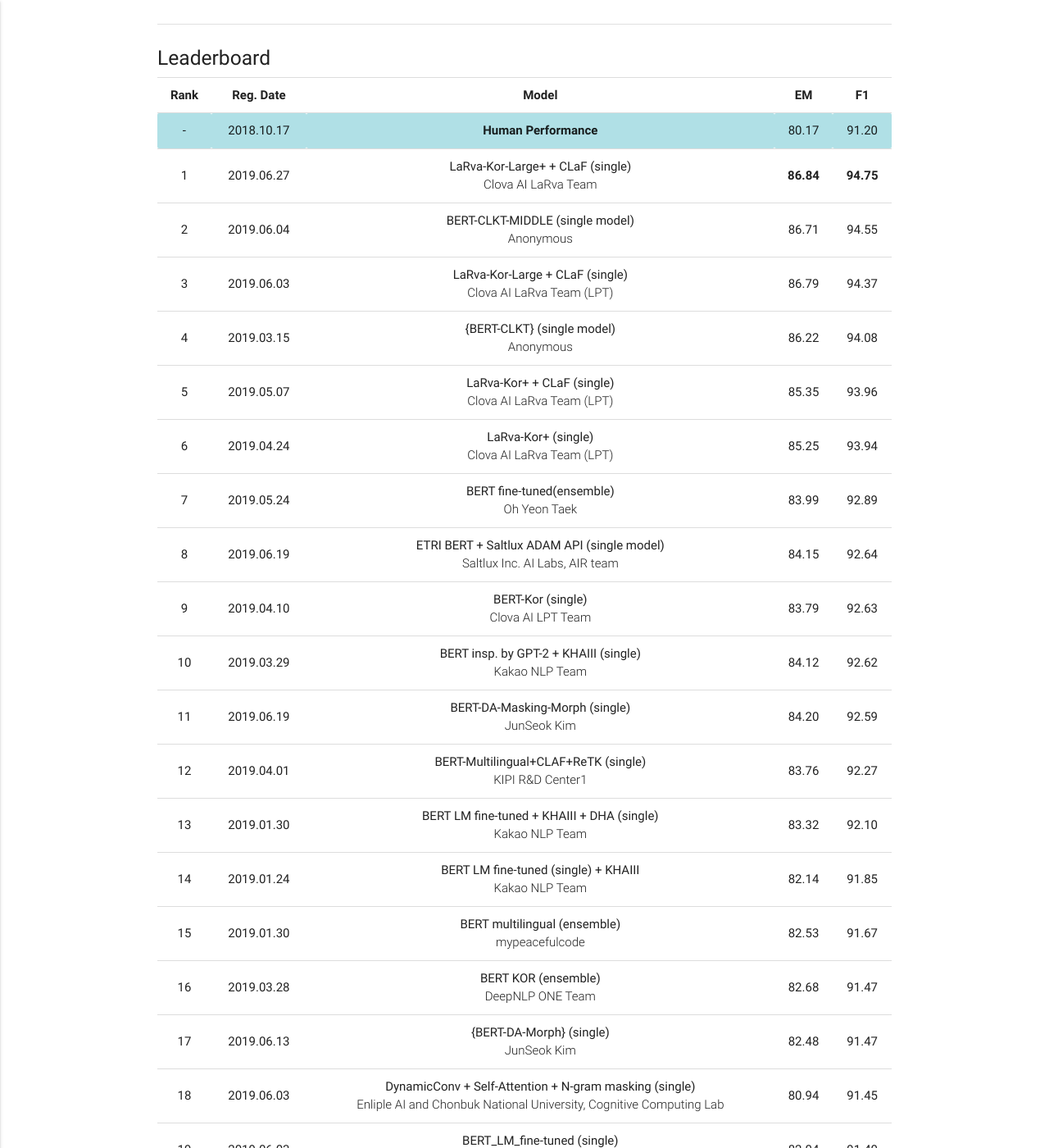
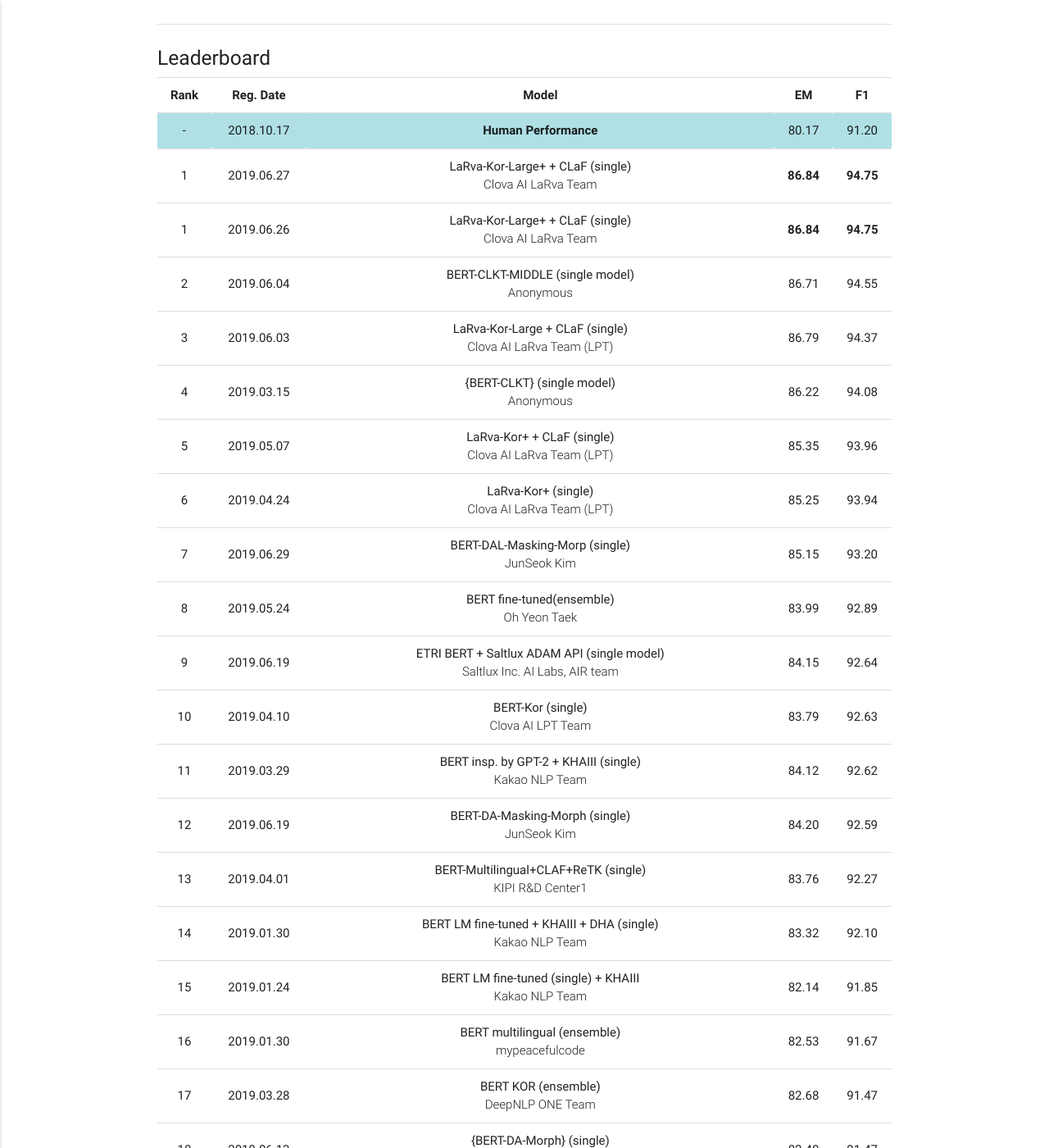
Before and after one commit to korquad/korquad.github.io, a Jekyll site: the page built from category/index_english.html, in a window 1280 px wide and 1400 px high, scrolled down 1772 px. Shown: the whole window at 82% size. Built offline with Jekyll 4.4.1, drawn with Linux system fonts in a browser that asks for light colours; some of the changed text lies outside the part shown.

Commit message:
Update index_english.html

```diff
--- a/category/index_english.html
+++ b/category/index_english.html
@@ -227,6 +227,15 @@
                       <td><b>94.75</b></td>
                     </tr>
                     <tr>
+                      <td>1</td>
+                      <td>2019.06.26</td>
+                      <td>LaRva-Kor-Large+ + CLaF (single)
+                        <p class="light">Clova AI LaRva Team</p>
+                      </td>
+                      <td><b>86.84<b></td>
+                      <td><b>94.75</b></td>
+                    </tr>
+                    <tr>
                       <td>2</td>
                       <td>2019.06.04</td>
                       <td>BERT-CLKT-MIDDLE (single model)
@@ -273,6 +282,15 @@
                     </tr>
                     <tr>
                       <td>7</td>
+                      <td>2019.06.29</td>
+                      <td>BERT-DAL-Masking-Morp (single)
+                        <p class="light">JunSeok Kim</p>
+                      </td>
+                      <td>85.15</td>
+                      <td>93.20</td>
+                    </tr>
+                    <tr>
+                      <td>8</td>
                       <td>2019.05.24</td>
                       <td>BERT fine-tuned(ensemble)
                         <p class="light">Oh Yeon Taek</p>
@@ -335,7 +353,7 @@
                       <td>92.10</td>
                     </tr>
                     <tr>
-                      <td>14</td>
+                      <td>15</td>
                       <td>2019.01.24</td>
                       <td>BERT LM fine-tuned (single) + KHAIII
                         <p class="light">Kakao NLP Team</p>
@@ -371,7 +389,7 @@
                       <td>91.47</td>
                     </tr>
                     <tr>
-                      <td>18</td>
+                      <td>19</td>
                       <td>2019.06.03</td>
                       <td>DynamicConv + Self-Attention + N-gram masking (single)
                         <p class="light">Enliple AI and Chonbuk National University, Cognitive Computing Lab</p>
@@ -380,7 +398,7 @@
                       <td>91.45</td>
                     </tr>
                     <tr>
-                      <td>19</td>
+                      <td>20</td>
                       <td>2019.06.03</td>
                       <td>BERT_LM_fine-tuned (single)
                         <p class="light">Anonymous</p>
@@ -434,7 +452,7 @@
                       <td>91.01</td>
                     </tr>
                     <tr>
-                      <td>25</td>
+                      <td>26</td>
                       <td>2019.04.08</td>
                       <td>BERT (single)
                         <p class="light">Bnonymous</p>
@@ -461,7 +479,7 @@
                       <td>90.68</td>
                     </tr>
                     <tr>
-                      <td>28</td>
+                      <td>29</td>
                       <td>2019.03.13</td>
                       <td>BERT-Multilingual (single model)
                         <p class="light">Initiative</p>
```
Also changed, not shown: other parts of category/index_english.html (+32 -32 lines).
